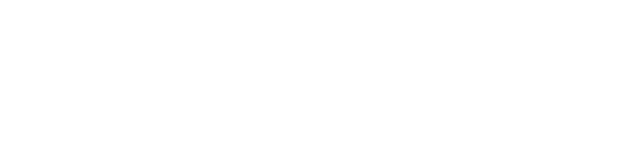
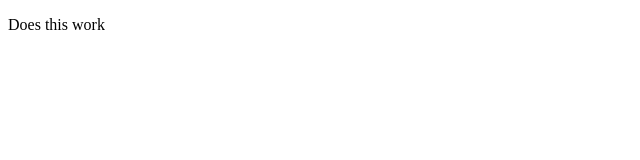
Before and after one commit to DanaFreitas/sendgridpart2, a website: page index.html in a window 1280 px wide. Shown: the whole page, without its empty margins (0-640 px from the left). Drawn offline with Linux system fonts and the light colour scheme; files whose address does not match are found by name.

Commit message:
Testing3

```diff
--- a/index.html
+++ b/index.html
@@ -6,7 +6,7 @@
     <title>Document</title>
 </head>
 <body>
-
+    <p>Does this work</p>
 </body>
 <script type="importmap">
 
```
